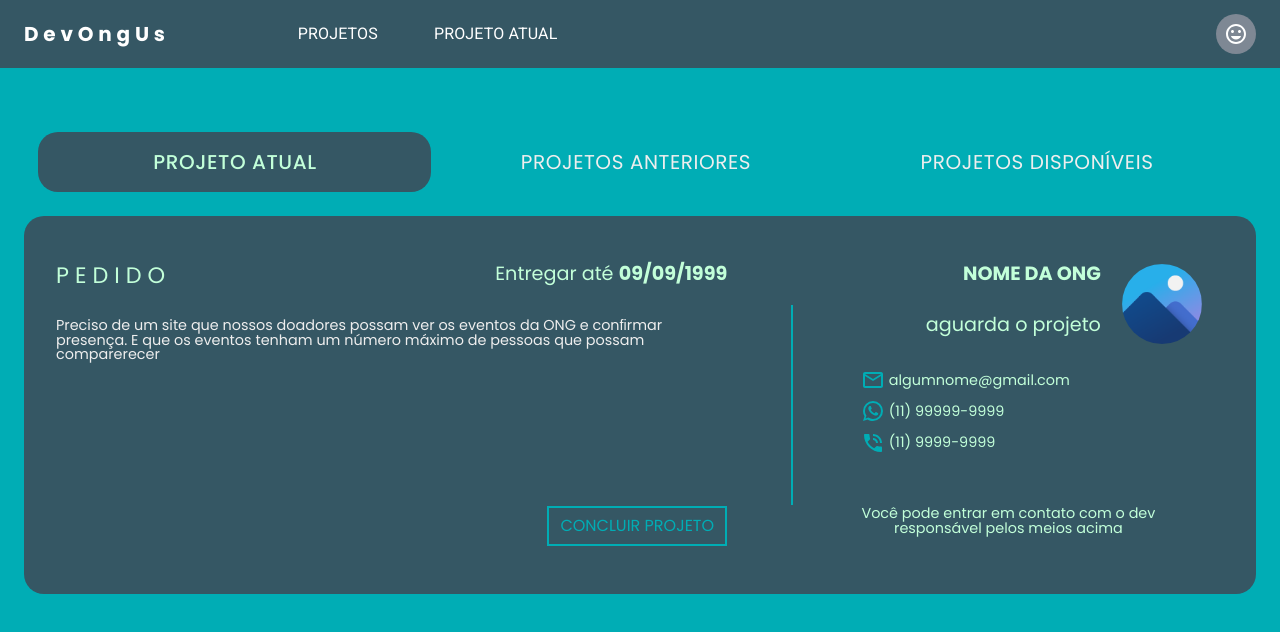
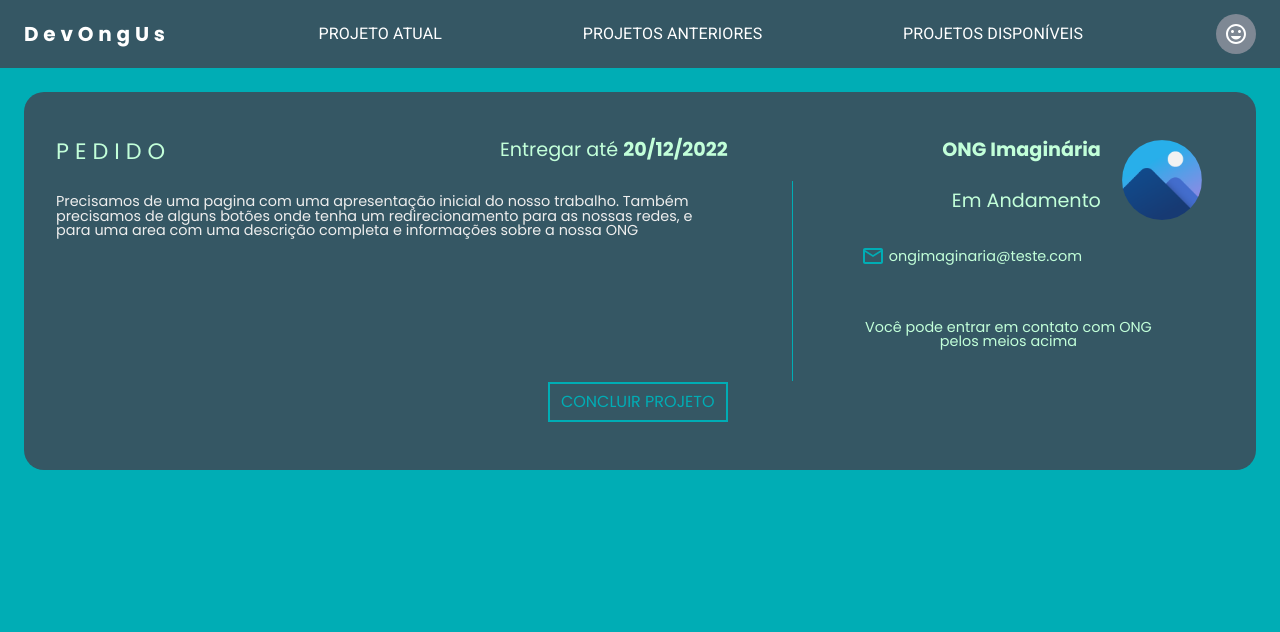
Before and after one commit to Projeto-FrontEnd-M3/Grupo3-FrontEnd-M3, a React (Vite) app: page /dashboard/dev in a window 1280 px wide. Shown: the top 632 px of the page. Built offline with nearby package versions, Linux system fonts and the light colour scheme.

Commit message:
feat: add pickup projects sections

```diff
--- a/src/components/NavbarDashboard/index.tsx
+++ b/src/components/NavbarDashboard/index.tsx
@@ -53,7 +53,6 @@ export const NavbarDashboard = () => {
               display: { xs: "none", md: "flex" },
               fontFamily: "poppins",
               fontWeight: 700,
-              marginRight: 10,
               letterSpacing: ".3rem",
               color: "inherit",
               textDecoration: "none",
@@ -97,10 +96,13 @@ export const NavbarDashboard = () => {
               }}
             >
               <MenuItem onClick={handleCloseNavMenu}>
-                <Typography textAlign="center">Projetos</Typography>
+                <Typography textAlign="center">Projeto Atual</Typography>
               </MenuItem>
               <MenuItem onClick={handleCloseNavMenu}>
-                <Typography textAlign="center">Projeto Atual</Typography>
+                <Typography textAlign="center">Projetos Anteriores</Typography>
+              </MenuItem>
+              <MenuItem onClick={handleCloseNavMenu}>
+                <Typography textAlign="center">Projetos Disponíveis</Typography>
               </MenuItem>
             </Menu>
           </Box>
@@ -126,6 +128,7 @@ export const NavbarDashboard = () => {
             sx={{
               flexGrow: 1,
               display: { xs: "none", md: "flex" },
+              justifyContent: "space-evenly",
             }}
           >
             <Button
@@ -134,11 +137,13 @@ export const NavbarDashboard = () => {
                 my: 2,
                 color: "white",
                 display: "flex",
-                marginLeft: 5,
                 fontFamily: "poppins",
+                "&:hover": {
+                  backgroundColor: "#393E46",
+                },
               }}
             >
-              <Typography textAlign="center">Projetos</Typography>
+              <Typography textAlign="center">Projeto Atual</Typography>
             </Button>
 
             <Button
@@ -147,11 +152,28 @@ export const NavbarDashboard = () => {
                 my: 2,
                 color: "white",
                 display: "flex",
-                marginLeft: 5,
                 fontFamily: "poppins",
+                "&:hover": {
+                  backgroundColor: "#393E46",
+                },
               }}
             >
-              <Typography textAlign="center">Projeto Atual</Typography>
+              <Typography textAlign="center">Projetos Anteriores</Typography>
+            </Button>
+
+            <Button
+              onClick={handleCloseNavMenu}
+              sx={{
+                my: 2,
+                color: "white",
+                display: "flex",
+                fontFamily: "poppins",
+                "&:hover": {
+                  backgroundColor: "#393E46",
+                },
+              }}
+            >
+              <Typography textAlign="center">Projetos Disponíveis</Typography>
             </Button>
           </Box>
 
--- /dev/null
+++ b/src/pages/DashboardDev/components/CarouselCard/index.tsx
@@ -0,0 +1,19 @@
+import { ButtonDefault } from "../../../../components/ButtonDefault/style";
+import { Text } from "../../../../styles/TypograpyText";
+
+const CarouselCard = ({ obj }) => {
+    return (
+      <div>
+        <div>
+            <Text tag="h2" color="primary" fontSize="title3">Pedido</Text>
+            <Text>Entregar até: {obj.estimated_time}</Text>
+        </div>
+        <Text>{obj.description}</Text>
+        <ButtonDefault color="primary" bgColor="primary">
+            PEGAR PROJETO
+          </ButtonDefault>
+      </div>
+    );
+  };
+
+  export default CarouselCard;
--- a/src/pages/DashboardDev/components/ProjetoAtual/index.tsx
+++ b/src/pages/DashboardDev/components/ProjetoAtual/index.tsx
@@ -18,7 +18,7 @@ import PhoneInTalkIcon from "@mui/icons-material/PhoneInTalk";
 import { ButtonDefault } from "../../../../components/ButtonDefault/style";
 import { Text } from "../../../../styles/TypograpyText";
 
-export const ProjetoAtual = () => {
+export const ProjetoAtual = ({ obj }) => {
   return (
     <ContainerProject>
       <ContainerProjectLeft>
@@ -28,18 +28,16 @@ export const ProjetoAtual = () => {
               P E D I D O
             </Text>
             <Text fontSize="text2" color="success">
-              Entregar até <span>09/09/1999</span>
+              Entregar até <span>{obj.estimated_time}</span>
             </Text>
           </ContainerProjectLeftTitle>
           <Text fontSize="text4" color="grey1">
-            Preciso de um site que nossos doadores possam ver os eventos da ONG
-            e conﬁrmar presença. E que os eventos tenham um número máximo de
-            pessoas que possam comparerecer
+            {obj.description}
           </Text>
         </ContainerProjectLeftResume>
         <ContainerProjectLefButton>
           <ButtonDefault color="primary" bgColor="primary">
-            CONCLUIR PROJETO
+            {obj.status == "Pendente" ? "PEGAR PROJETO" : "CONCLUIR PROJETO"}
           </ButtonDefault>
         </ContainerProjectLefButton>
       </ContainerProjectLeft>
@@ -48,10 +46,10 @@ export const ProjetoAtual = () => {
         <ContainerProjecRightInfo>
           <ContainerProjecRightTitle>
             <Text fontSize="text2" color="success" className="titlespace">
-              <span>NOME DA ONG</span>
+              <span>{obj.user.name}</span>
             </Text>
             <Text fontSize="text2" color="success">
-              aguarda o projeto
+              {obj.status}
             </Text>
           </ContainerProjecRightTitle>
           <figure>
@@ -62,25 +60,29 @@ export const ProjetoAtual = () => {
           <li>
             <MailOutlineIcon />
             <Text fontSize="text4" color="success">
-              algumnome@gmail.com
+              {obj.user.email}
             </Text>
           </li>
+          {obj.user.whatsapp && (
             <li>
               <WhatsAppIcon />
               <Text fontSize="text4" color="success">
-              (11) 99999-9999
+                {obj.user.whatsapp}
               </Text>
             </li>
+          )}
+          {obj.user.phone && (
             <li>
               <PhoneInTalkIcon />
               <Text fontSize="text4" color="success">
-              (11) 9999-9999
+                {obj.user.phone}
               </Text>
             </li>
+          )}
         </ContainerProjecRightContacts>
         <ContainerProjecRightText>
           <Text fontSize="text4" color="success">
-            Você pode entrar em contato com o dev responsável pelos meios acima{" "}
+            Você pode entrar em contato com ONG pelos meios acima
           </Text>
         </ContainerProjecRightText>
       </ContainerProjecRight>
--- a/src/pages/DashboardDev/components/ProjetosDisponiveis/index.tsx
+++ b/src/pages/DashboardDev/components/ProjetosDisponiveis/index.tsx
@@ -1,7 +1,124 @@
-import React from "react";
+import * as React from "react";
+import { useTheme } from "@mui/material/styles";
+import MobileStepper from "@mui/material/MobileStepper";
+import Button from "@mui/material/Button";
+import KeyboardArrowLeft from "@mui/icons-material/KeyboardArrowLeft";
+import KeyboardArrowRight from "@mui/icons-material/KeyboardArrowRight";
+import CarouselCard from "../CarouselCard";
+import { CarouselContainer, StepperStyled } from "./styles";
+import { ProjetoAtual } from "../ProjetoAtual";
+
 
 const ProjetosDisponiveis = () => {
-  return <div>Em Construção</div>;
+  const theme = useTheme();
+  const [activeStep, setActiveStep] = React.useState(0);
+
+  const handleNext = () => {
+    setActiveStep((prevActiveStep) => prevActiveStep + 1);
+  };
+
+  const handleBack = () => {
+    setActiveStep((prevActiveStep) => prevActiveStep - 1);
+  };
+
+  const fakedb = [
+    {
+      "title": "Titulo do Projeto",
+      "description": "Descrição do projeto",
+      "status": "Pendente",
+      "userId": "6",
+      "project_type": "Web | Mobile | Desktop",
+      "created_at": "31/10/2022",
+      "estimated_time": "30/11/2022",
+      "id": 1,
+      "user": {
+        "email": "ong@teste.com",
+        "password": "$2a$10$z8WIZWS7dw4hi3jEDUVhT.kfyvP7zFcF5Xyw9qeni/s5NrUuVJW8.",
+        "cnpj": "08179183000166",
+        "name": "Organização sem fins lucrativo",
+        "type": "ong",
+        "id": 6
+      }
+    },
+    {
+      "title": "Página Institucional",
+      "description": "Precisamos de uma pagina com uma apresentação inicial do nosso trabalho. Também precisamos de alguns botões onde tenha um redirecionamento para as nossas redes, e para uma area com uma descrição completa e informações sobre a nossa ONG",
+      "status": "Em Andamento",
+      "userId": "8",
+      "project_type": "Web",
+      "created_at": "31/10/2022",
+      "estimated_time": "20/12/2022",
+      "id": 2,
+      "work_in": [
+        {
+          "email": "dev@dev.com",
+          "name": "Desenvolvedor",
+          "type": "dev",
+          "id": 9
+        }
+      ],
+      "user": {
+        "email": "ongimaginaria@teste.com",
+        "password": "$2a$10$0SWrwgyEfonZbGofaye1quJmQRa7ZWKgs/dX7S69r4HkdNUYD9kqG",
+        "cnpj": "35634896347000",
+        "name": "ONG Imaginária",
+        "type": "ong",
+        "id": 8
+      }
+    }
+  ]
+  const filteredArray = fakedb.filter((elem) => elem.status == "Pendente");
+
+  return (
+    <CarouselContainer>
+      <ProjetoAtual obj={filteredArray[activeStep]}/>
+      <StepperStyled
+        variant="dots"
+        steps={filteredArray.length}
+        position="static"
+        activeStep={activeStep}
+        sx={{ flexGrow: 1,
+          borderRadius: "20px",
+          backgroundColor: "#f1f1f1",
+          marginTop: "8px",
+        }}
+        nextButton={
+          <Button
+            size="small"
+            sx={{
+              color: "#355764",
+              fontWeight: 500
+            }}
+            onClick={handleNext}
+            disabled={activeStep === filteredArray.length - 1}
+          >
+            Próximo
+            {theme.direction === "rtl" ? (
+              <KeyboardArrowLeft />
+            ) : (
+              <KeyboardArrowRight />
+            )}
+          </Button>
+        }
+        backButton={
+          <Button size="small"
+          onClick={handleBack}
+          sx={{
+            color: "#355764",
+            fontWeight: 500
+          }}
+          disabled={activeStep === 0}>
+            {theme.direction === "rtl" ? (
+              <KeyboardArrowRight />
+            ) : (
+              <KeyboardArrowLeft />
+            )}
+            Voltar
+          </Button>
+        }
+      />
+    </CarouselContainer>
+  );
 };
 
 export default ProjetosDisponiveis;
--- /dev/null
+++ b/src/pages/DashboardDev/components/ProjetosDisponiveis/styles.ts
@@ -0,0 +1,21 @@
+import styled from "styled-components";
+import MobileStepper from "@mui/material/MobileStepper";
+
+export const CarouselContainer = styled.div`
+  background-color: var(--color-primary-negative);
+  border-radius: 20px;
+  padding: 20px;
+  max-width: 100%;
+`;
+
+export const StepperStyled = styled(MobileStepper)`
+  & .MuiMobileStepper-dotActive {
+    background-color: var(--color-primary);
+  }
+
+  @media (max-width: 380px) {
+    & .MuiMobileStepper-dots {
+      display: none;
+    }
+  }
+`;
--- a/src/pages/DashboardDev/index.tsx
+++ b/src/pages/DashboardDev/index.tsx
@@ -1,8 +1,6 @@
 import React from "react";
-import { ContainerDev, ContainerDevNav, ContainerDevWindow } from "./style";
+import { ContainerDev, ContainerDevWindow } from "./style";
 import { styled } from "@mui/material/styles";
-import Tabs from "@mui/material/Tabs";
-import Tab from "@mui/material/Tab";
 import Box from "@mui/material/Box";
 import { ProjetoAtual } from "./components/ProjetoAtual";
 import ProjetosAnteriores from "./components/ProjetosAnteriores";
@@ -35,57 +33,61 @@ function TabPanel(props: TabPanelProps) {
   );
 }
 
-const AntTabs = styled(Tabs)({
-  borderBottom: "0px solid #AAD8D3",
-  "& .MuiTabs-indicator": {
-    display: "none",
+const fakedb = [
+  {
+    "title": "Titulo do Projeto",
+    "description": "Descrição do projeto",
+    "status": "Pendente",
+    "userId": "6",
+    "project_type": "Web | Mobile | Desktop",
+    "created_at": "31/10/2022",
+    "estimated_time": "30/11/2022",
+    "id": 1,
+    "user": {
+      "email": "ong@teste.com",
+      "password": "$2a$10$z8WIZWS7dw4hi3jEDUVhT.kfyvP7zFcF5Xyw9qeni/s5NrUuVJW8.",
+      "cnpj": "08179183000166",
+      "name": "Organização sem fins lucrativo",
+      "type": "ong",
+      "id": 6
+    }
   },
-});
+  {
+    "title": "Página Institucional",
+    "description": "Precisamos de uma pagina com uma apresentação inicial do nosso trabalho. Também precisamos de alguns botões onde tenha um redirecionamento para as nossas redes, e para uma area com uma descrição completa e informações sobre a nossa ONG",
+    "status": "Em Andamento",
+    "userId": "8",
+    "project_type": "Web",
+    "created_at": "31/10/2022",
+    estimated_time: "20/12/2022",
+    "id": 2,
+    "work_in": [
+      {
+        "email": "dev@dev.com",
+        "name": "Desenvolvedor",
+        "type": "dev",
+        "id": 9
+      }
+    ],
+    "user": {
+      "email": "ongimaginaria@teste.com",
+      "password": "$2a$10$0SWrwgyEfonZbGofaye1quJmQRa7ZWKgs/dX7S69r4HkdNUYD9kqG",
+      "cnpj": "35634896347000",
+      "name": "ONG Imaginária",
+      "type": "ong",
+      "id": 8
+    }
+  }
+]
+const filteredArray = fakedb.filter((elem) => elem.status == "Em Andamento");
 
-const AntTab = styled((props: StyledTabProps) => (
-  <Tab disableRipple {...props} />
-))(({ theme }) => ({
-  textTransform: "none",
-  minWidth: 0,
-  height: 40,
-  fontSize: 14,
-  [theme.breakpoints.up("sm")]: {
-    fontSize: 20,
-    height: 60,
-    minWidth: 0,
-  },
-  fontWeight: theme.typography.fontWeightRegular,
-  marginRight: theme.spacing(1),
-  color: "#eeeeee",
-  fontFamily: ["Poppins"].join(","),
-  "&:hover": {
-    backgroundColor: "#355764",
-    opacity: 0.5,
-    borderRadius: "20px",
-    "& $wrapper": {
-      color: "#393E46",
-    },
-  },
-  "&.Mui-selected": {
-    color: "#C2FFD9",
-    backgroundColor: "#355764",
-    fontWeight: theme.typography.fontWeightMedium,
-    borderRadius: "20px",
-  },
-  "&.Mui-focusVisible": {
-    backgroundColor: "#eeeeee",
-  },
-}));
-
-interface StyledTabProps {
-  label: string;
-}
+const StyledBox = styled(Box)({});
 
 export default function DashboardDev() {
-  const [value, setValue] = React.useState(0);
+  const [dashboardItem, setdashboardItem] = React.useState(0);
 
   const handleChange = (event: React.SyntheticEvent, newValue: number) => {
-    setValue(newValue);
+    setdashboardItem(newValue);
   };
 
   return (
@@ -93,27 +95,14 @@ export default function DashboardDev() {
       <NavbarDashboard />
       <ContainerDev>
         <div>
-          <ContainerDevNav>
-            <AntTabs
-              value={value}
-              onChange={handleChange}
-              aria-label="ant example"
-              variant="fullWidth"
-              centered
-            >
-              <AntTab label="PROJETO ATUAL" />
-              <AntTab label="PROJETOS ANTERIORES" />
-              <AntTab label="PROJETOS DISPONÍVEIS" />
-            </AntTabs>
-          </ContainerDevNav>
           <ContainerDevWindow>
-            <TabPanel value={value} index={0}>
-              <ProjetoAtual />
+            <TabPanel value={dashboardItem} index={0}>
+              <ProjetoAtual obj={filteredArray[0]} />
             </TabPanel>
-            <TabPanel value={value} index={1}>
+            <TabPanel value={dashboardItem} index={1}>
               <ProjetosAnteriores />
             </TabPanel>
-            <TabPanel value={value} index={2}>
+            <TabPanel value={dashboardItem} index={2}>
               <ProjetosDisponiveis />
             </TabPanel>
           </ContainerDevWindow>
```
Also changed, not shown: src/pages/DashboardDev/style.ts (+8 -0 lines). Lines whose indentation alone changed are shown as unchanged.
